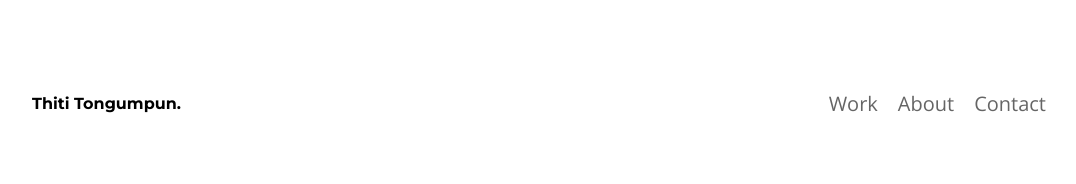
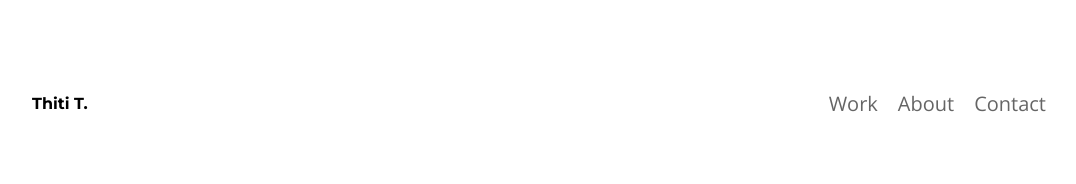
Before and after one commit to thititongumpun/template_portfolio, a Gatsby site: page / in a window 1280 px wide. Shown: the top 184 px of the page, without its empty margins (96-1172 px from the left). Built offline with nearby package versions, Linux system fonts and the light colour scheme; Gatsby itself is replaced by a stand-in of ours.

Commit message:
change text

```diff
--- a/src/components/Navbar.js
+++ b/src/components/Navbar.js
@@ -11,7 +11,7 @@ const Navbar = () => {
             className="name"
             tabIndex={0}
           >
-            Thiti Tongumpun.
+            Thiti T.
           </div>
           <div className="links-wrapper">
             <button onClick={() => scrollTo("#work")}>Work</button>
```
